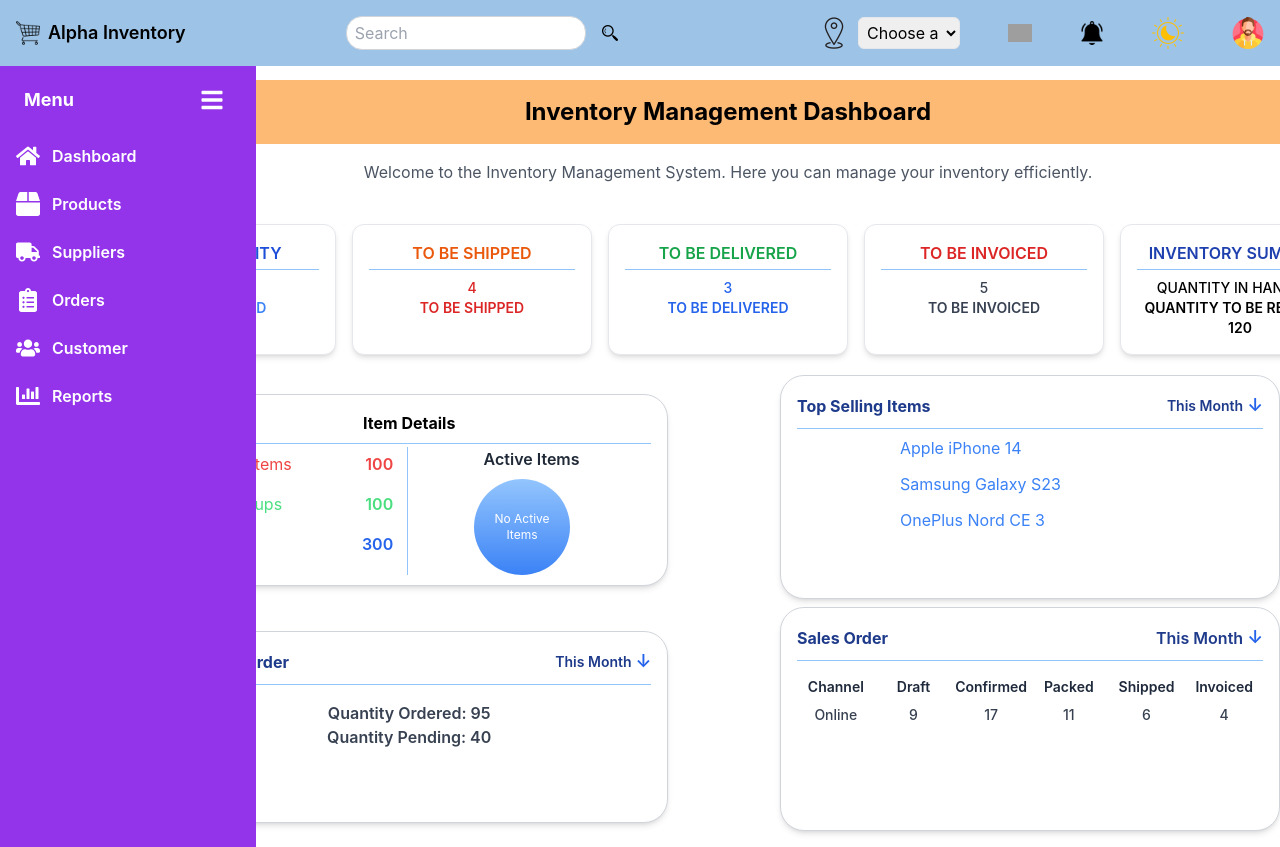
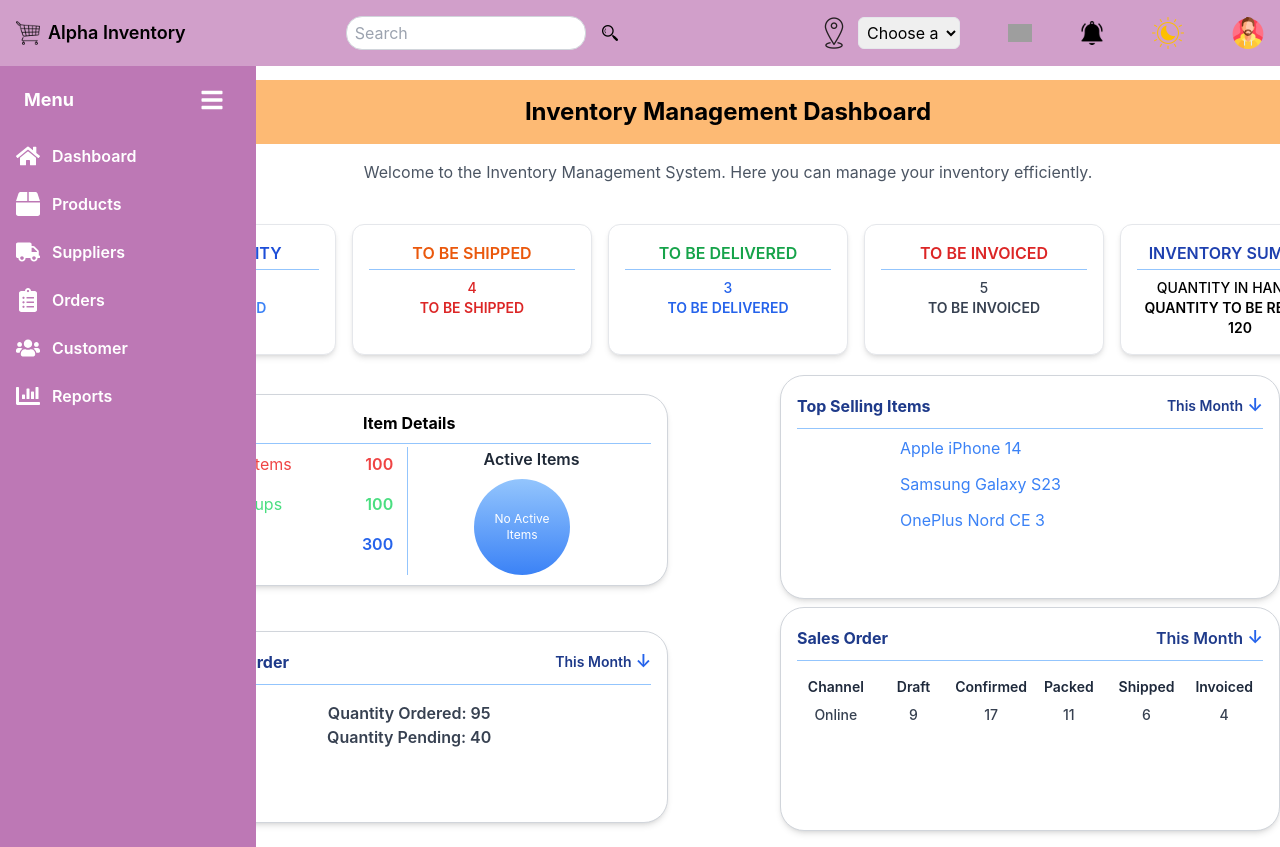
Before and after one commit to anik0103/inventory-management-system, a React (Create React App) app: page / in a window 1280 px wide. Shown: the top 847 px of the page. Built offline with nearby package versions, Linux system fonts and the light colour scheme; grey boxes are pictures that could not be loaded.

Commit message:
feat: Update Navbar and Sidebar background colors for improved aesthetics

```diff
--- a/src/Components/Navbar.js
+++ b/src/Components/Navbar.js
@@ -16,7 +16,7 @@ const Navbar = () => {
   };
 
   return (
-    <nav className="w-full p-4 flex bg-[#9dc3e6]">
+    <nav className="w-full p-4 flex bg-[#d19fca]">
       <div className="container-fluid flex space-x-40 items-center">
         <div className="flex items-center space-x-2">
           <img src={Cart} alt="logo" className="w-6" />
--- a/src/Components/Sidebar.js
+++ b/src/Components/Sidebar.js
@@ -18,7 +18,7 @@ const Sidebar = () => {
   ];
 
   return (
-    <div className={`h-screen ${expanded ? "w-64" : "w-16"} bg-purple-600 text-white font-semibold flex flex-col transition-all duration-300 fixed t-0 l-0`}>
+    <div className={`h-screen ${expanded ? "w-64" : "w-16"} bg-[#bd78b5] text-white font-semibold flex flex-col transition-all duration-300 fixed t-0 l-0`}>
       {/* Header section with toggle */}
         <div className={`flex items-center ${expanded ? "justify-between px-6" : "justify-center"} py-4`}>
         {expanded && <span className="font-bold text-lg">Menu</span>}
```
